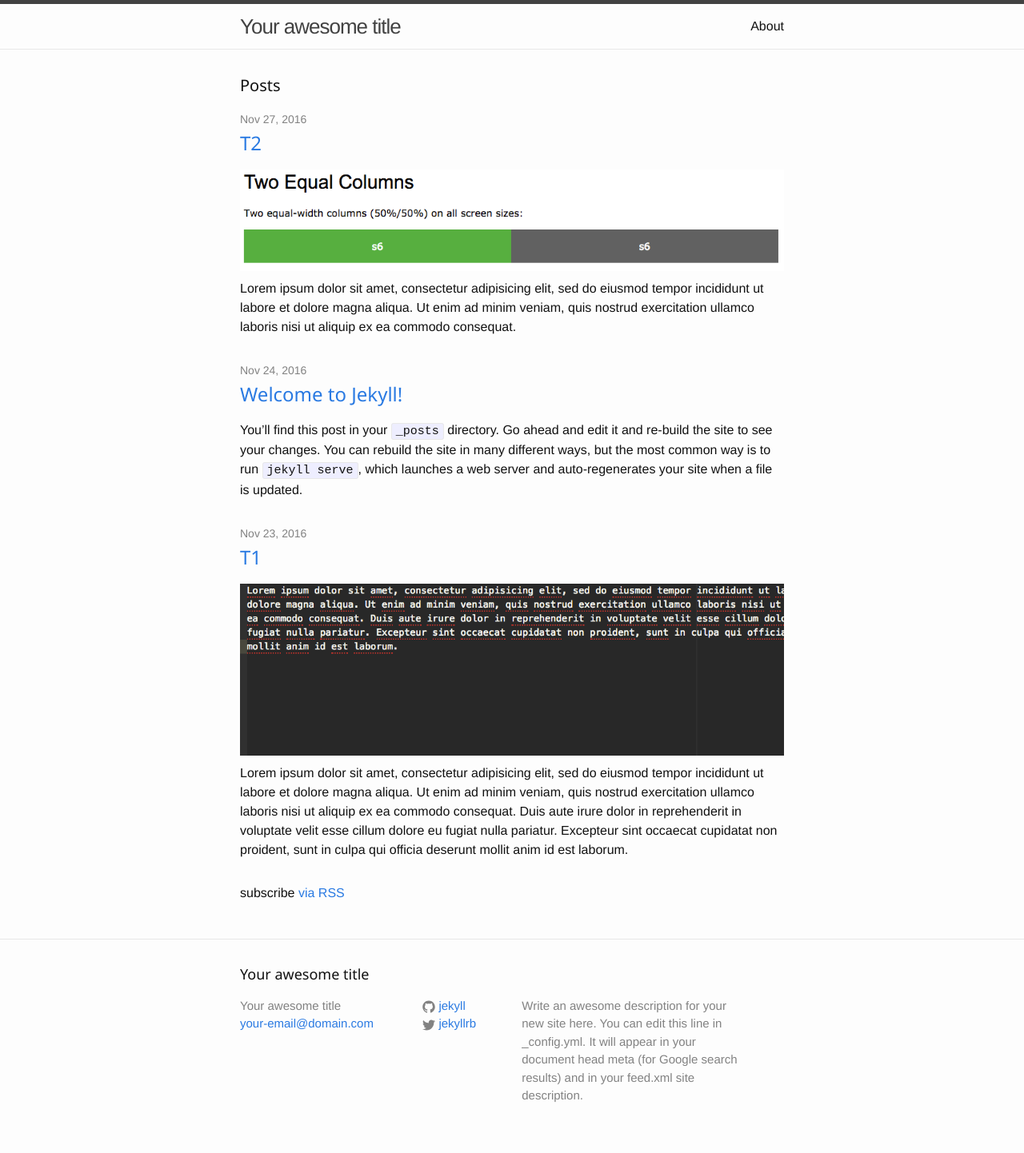
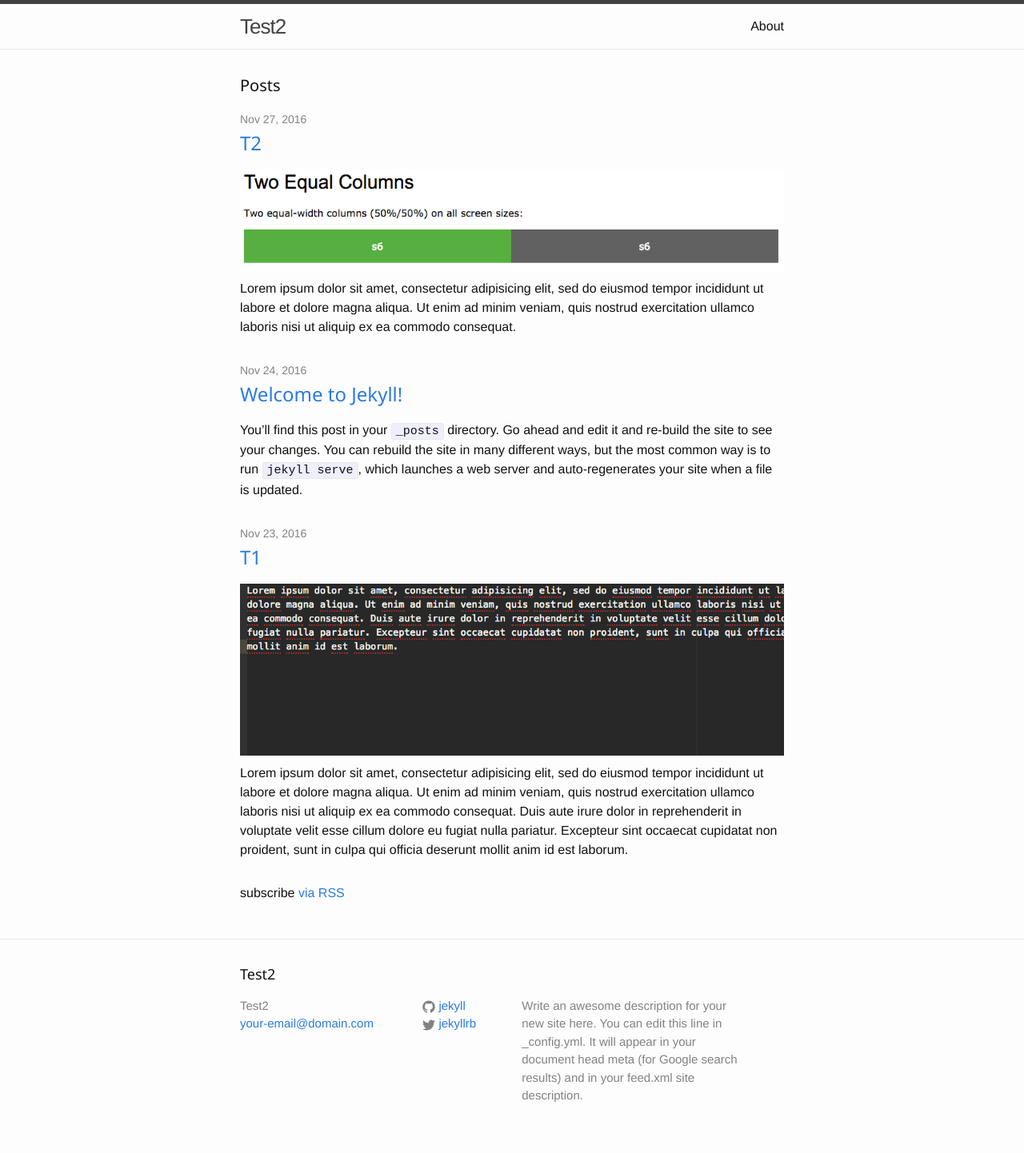
Before and after one commit to zvoy/test2, a Jekyll site: the page built from index.md, in a window 1280 px wide. Shown: the whole page at 80% size. Built offline with Jekyll 4.4.1, drawn with Linux system fonts in a browser that asks for light colours.

Commit message:
url setup

```diff
--- a/_config.yml
+++ b/_config.yml
@@ -13,14 +13,15 @@
 # you will see them accessed via {{ site.title }}, {{ site.email }}, and so on.
 # You can create any custom variable you would like, and they will be accessible
 # in the templates via {{ site.myvariable }}.
-title: Your awesome title
+title: Test2
 email: your-email@domain.com
 description: > # this means to ignore newlines until "baseurl:"
   Write an awesome description for your new site here. You can edit this
   line in _config.yml. It will appear in your document head meta (for
   Google search results) and in your feed.xml site description.
 baseurl: "/test2" # the subpath of your site, e.g. /blog
-url: "" # the base hostname & protocol for your site, e.g. http://example.com
+url: "http://zvoy.github.io"
+ # the base hostname & protocol for your site, e.g. http://example.com
 
 
 twitter_username: jekyllrb
```
